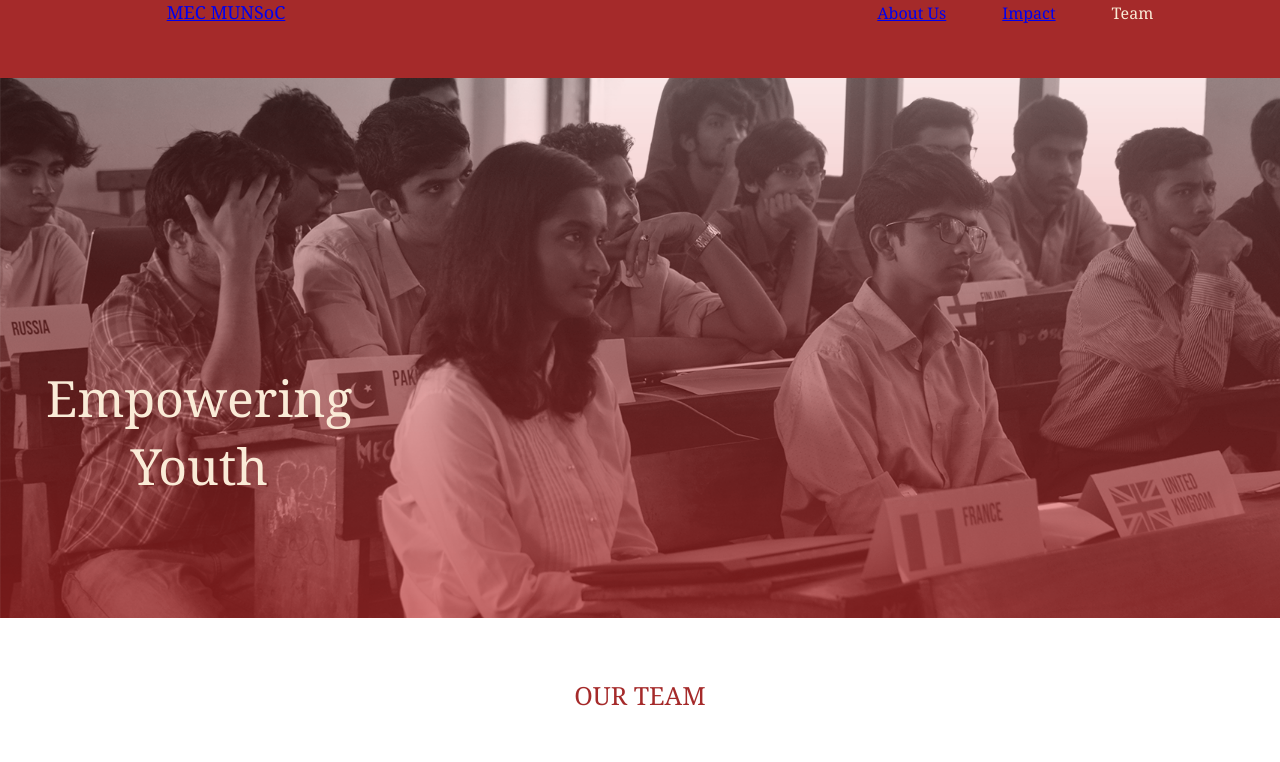
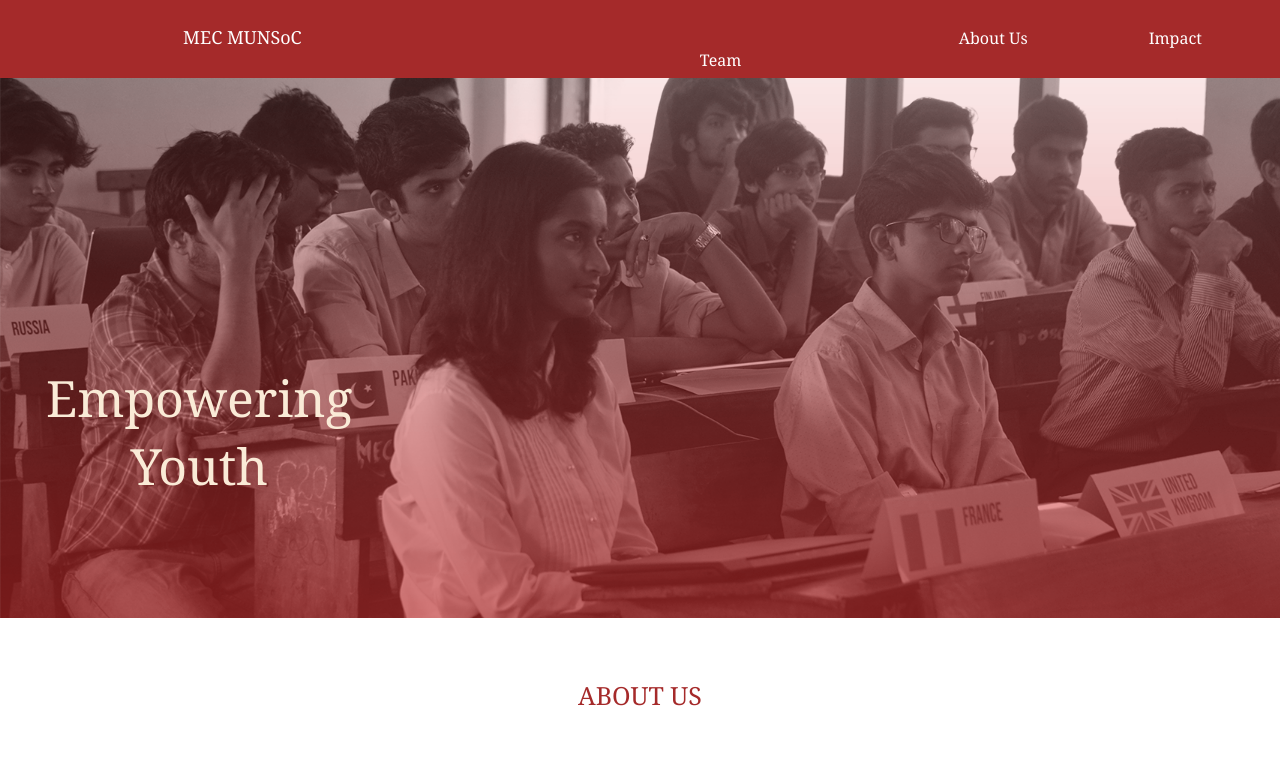
Before and after one commit to niranjana687/beta, a React (Create React App) app: page / in a window 1280 px wide. Shown: the top 762 px of the page. Built offline with nearby package versions, Linux system fonts and the light colour scheme.

Commit message:
footer left

```diff
--- a/package.json
+++ b/package.json
@@ -10,6 +10,7 @@
     "react-dom": "^17.0.2",
     "react-router-dom": "^5.3.0",
     "react-scripts": "4.0.3",
+    "react-scroll": "^1.8.4",
     "web-vitals": "^1.0.1"
   },
   "scripts": {
--- a/src/App.js
+++ b/src/App.js
@@ -1,5 +1,5 @@
 import React, {Component} from 'react';
-import {Route, NavLink, HashRouter} from "react-router-dom";
+import './styles/style.css';
 import './App.css';
 import Team from './components/Team';
 import Home from './components/Home';
@@ -7,21 +7,21 @@ import About from './components/About';
 import Impact from './components/Impact';
 import Footer from './components/Footer';
 
+
 class App extends Component {
   render() {
     return (
-      <HashRouter>
         <div className="App">
     {/* <img src={logo} className="App-logo" alt="logo" /> */}
-    <Route path="/" component={Home} />
-    <Route path="/about" component={About} />
-    <Route path="/impact" component={Impact} />
-    <Team />
+            <Home />
+            <About />
+            <Impact />
+           <Team />
     {/* <Contact /> */}
-    <Footer />
+          <Footer />
 
-    </div>
-      </HashRouter>
+        </div>
+
     );
   }
 }
--- a/src/components/Nav.js
+++ b/src/components/Nav.js
@@ -1,30 +1,27 @@
-import React, {Component} from "react";
+import React from "react";
 import '../styles/Nav.css';
 import Home from "./Home";
 import About from "./About";
 import Impact from "./Impact";
 import Team from "./Team";
-import {Route, NavLink, HashRouter} from "react-router-dom";
 
-class Nav extends Component {
-    render() {
-        return (
-           <HashRouter>
-                <nav className="nav">
+
+
+export default function Nav() {
+    return (
+        <nav className="nav">
         <ul className="nav">
-        <li className="nav-home"><NavLink to="/">MEC MUNSoC</NavLink></li>
+
+        <li className="nav-home"><a href="/#">MEC MUNSoC</a></li>
         <li className="nav-item"></li>
-        {/* Link to Team
-        Link to Impact
-        Link to Contact */}
-        <li className="nav-item"><NavLink to="/about">About Us</NavLink></li>
-        <li className="nav-item"><NavLink to="/impact">Impact</NavLink></li>
-        <li className="nav-item">Team</li>
+        {/* a href Team
+        a href Impact
+        a href Contact */}
+        <li className="nav-item"><a href="/#about">About Us</a></li>
+        <li className="nav-item"><a href="/#impact">Impact</a></li>
+
+        <li className="nav-item"><a href="/team">Team</a></li>
         </ul>
     </nav>
-           </HashRouter>
-        );
-    }
-}
-
-export default Nav;
+    );
+};
--- a/src/styles/Nav.css
+++ b/src/styles/Nav.css
@@ -4,12 +4,13 @@
     margin-top: 0%;
     display: block;
     height: 78px;
+
 }
 
 .nav-home {
     display: inline-flex;
     font-size: large;
-   padding-right: 5in;
+    padding-right: 5in;
 }
 
 .nav-item {
@@ -17,3 +18,19 @@
     padding-left: 3.5em;
     display: inline-block;
 }
+
+NavLink {
+    color: antiquewhite;
+    text-decoration: none;
+}
+
+a hover {
+    color: white;
+}
+a {
+    color: white;
+    text-decoration: none;
+    scroll-behavior: smooth;
+    padding-top: 25px;
+    padding-left: 65px;
+}
```
Also changed, not shown: src/components/About.js (+2 -5 lines), src/components/Home.js (+3 -6 lines), 2 other files (tests, documents, lock files or other folders).
